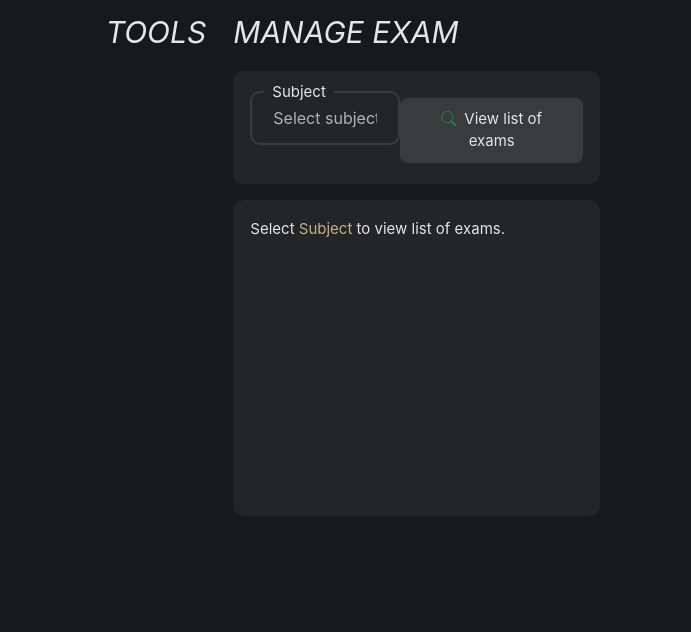
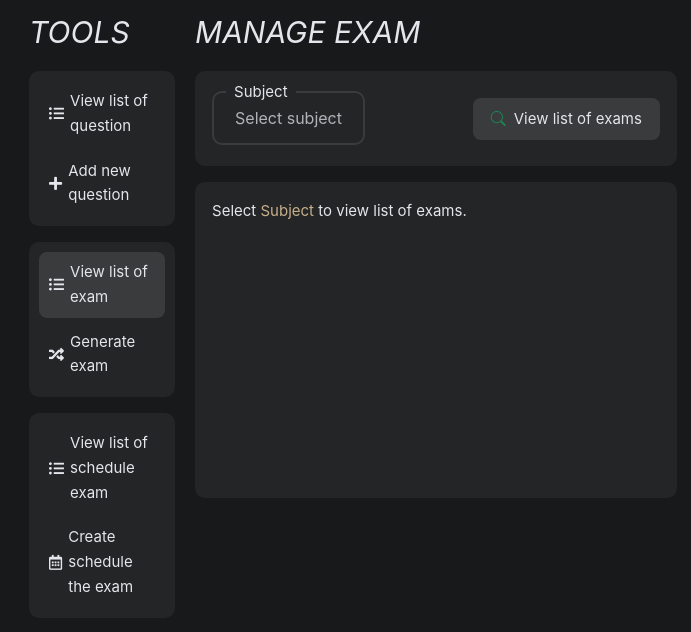
Before and after one commit to AnestStudio/quiz-exam, a Django app: page /exam in a window 1280 px wide. Shown: the part 90-722 px from the top of the page, without its empty margins (287-978 px from the left). Run offline with Django 4.2, Linux system fonts and the light colour scheme; the visitor is signed in with stand-in values (Sample User, id 1); data comes from the database, SQL or seed files in the repository; some libraries are stand-ins or nearby versions.

Commit message:
add check role

```diff
--- a/home/templates/includes/menu.html
+++ b/home/templates/includes/menu.html
@@ -18,7 +18,6 @@
     </ul>
   </div>
   {% endif %}
-  {% if 'add_question' in request.user|get_user_permissions and 'change_question' in request.user|get_user_permissions and 'delete_question' in request.user|get_user_permissions and 'view_question' in request.user|get_user_permissions %}
   <div class="sidebar-group-menu primary-background border-radius-3 mb-3">
     <ul class="nav navbar-nav sub-menu">
       <li>
@@ -33,8 +32,6 @@
       </li>
     </ul>
   </div>
-  {% endif %}
-  {% if 'add_exam' in request.user|get_user_permissions and 'change_exam' in request.user|get_user_permissions and 'delete_exam' in request.user|get_user_permissions and 'view_exam' in request.user|get_user_permissions %}
   <div class="sidebar-group-menu primary-background border-radius-3 mb-3">
     <ul class="nav navbar-nav sub-menu">
       <li>
@@ -49,8 +46,6 @@
       </li>
     </ul>
   </div>
-  {% endif %}
-  {% if 'add_examschedule' in request.user|get_user_permissions and 'change_examschedule' in request.user|get_user_permissions and 'delete_examschedule' in request.user|get_user_permissions and 'view_examschedule' in request.user|get_user_permissions %}
   <div class="sidebar-group-menu primary-background border-radius-3 mb-3">
     <ul class="nav navbar-nav sub-menu">
       <li>
@@ -65,5 +60,4 @@
       </li>
     </ul>
   </div>
-  {% endif %}
 </div>
--- a/home/templates/pages/index.html
+++ b/home/templates/pages/index.html
@@ -21,9 +21,9 @@
                         <a href="{% url 'upload_document' %}">{{ request.user.first_name }} {{ request.user.last_name }}</a>
                         {#                        <p>#}
                         {#                          {% if 'add_question' in user_permissions %}#}
-                        {#                            xxx#}
+                        {#                            1#}
                         {#                          {% else %}#}
-                        {#                            ccc#}
+                        {#                            2#}
                         {#                          {% endif %}#}
                         {#                        </p>#}
                       </h4>
--- a/home/views.py
+++ b/home/views.py
@@ -9,11 +9,11 @@ from datetime import datetime
 
 from django.conf import settings
 from django.contrib.auth import logout
-from django.contrib.auth.decorators import login_required
+from django.contrib.auth.decorators import login_required, permission_required
 from django.contrib.auth.models import User
 from django.contrib.auth.views import LoginView, PasswordChangeView, PasswordResetView, PasswordResetConfirmView
 from django.db.models import OuterRef, Subquery
-from django.http import JsonResponse
+from django.http import JsonResponse, HttpResponseForbidden
 from django.shortcuts import render, redirect, get_object_or_404
 from django.urls import reverse
 from docx import Document as DocxDocument
@@ -166,6 +166,7 @@ def __insert_question_list_to_db(data_list):
 # MANAGE QUESTION ------------------------------------------------------------------------------------------------------
 
 @login_required
+@permission_required("home.view_question", raise_exception=True)
 def view_list_question(request):
     subjects = __get_subject_list_by_user(request.user.id)
     subject_id = 0
@@ -193,6 +194,7 @@ def view_list_question(request):
 
 
 @login_required
+@permission_required("home.view_question", raise_exception=True)
 def view_question(request, question_id):
     subjects = __get_subject_list_by_user(request.user.id)
     question = Question.objects.get(question_id=question_id)
@@ -210,6 +212,7 @@ def view_question(request, question_id):
 
 
 @login_required
+@permission_required("home.add_question", raise_exception=True)
 def add_new_question(request):
     subjects = __get_subject_list_by_user(request.user.id)
 
@@ -263,6 +266,7 @@ def add_new_question(request):
 
 
 @login_required
+@permission_required("home.delete_question", raise_exception=True)
 def delete_question(request, question_id):
     subjects = __get_subject_list_by_user(request.user.id)
     question = Question.objects.get(question_id=question_id)
@@ -299,6 +303,7 @@ def check_question_in_exam(request, question_id):
 
 
 @login_required
+@permission_required("home.change_question", raise_exception=True)
 def view_edit_question(request, question_id):
     subjects = __get_subject_list_by_user(request.user.id)
     question = Question.objects.get(question_id=question_id)
@@ -316,6 +321,7 @@ def view_edit_question(request, question_id):
 
 
 @login_required
+@permission_required("home.change_question", raise_exception=True)
 def edit_question(request):
     if request.method == 'POST':
         subject_id = request.POST.get('subject')
@@ -517,7 +523,8 @@ def generate_exam(request):
             )
             for q in (list(list_question_reselect) + random_list_question):
                 if q.mix_choices:
-                    dict_answer_random = __convert_answer_list_to_dict(__random_dict_value_position(eval(q.answer_list)))
+                    dict_answer_random = __convert_answer_list_to_dict(
+                        __random_dict_value_position(eval(q.answer_list)))
                     list_correct_answer_new = __get_correct_list_answer_new(
                         eval(q.answer_list),
                         dict_answer_random,
```
Lines whose indentation alone changed are shown as unchanged.
